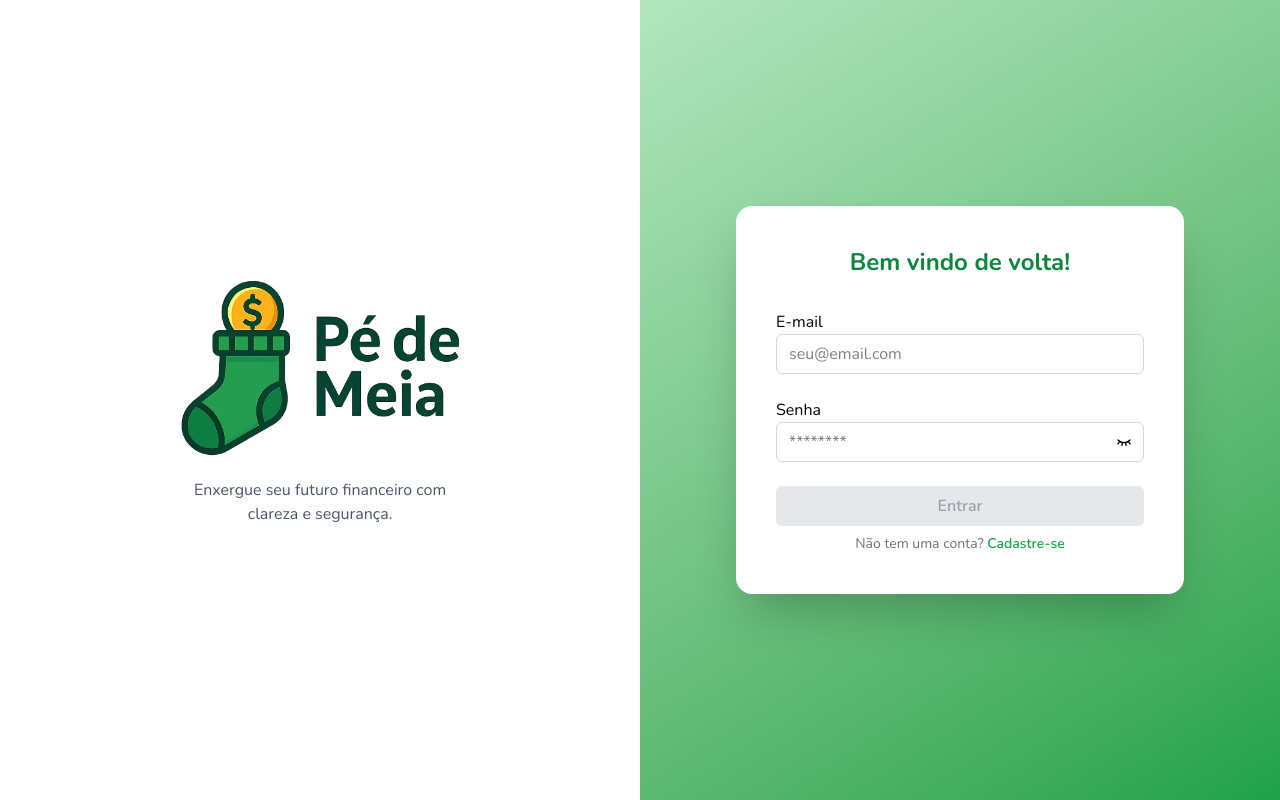
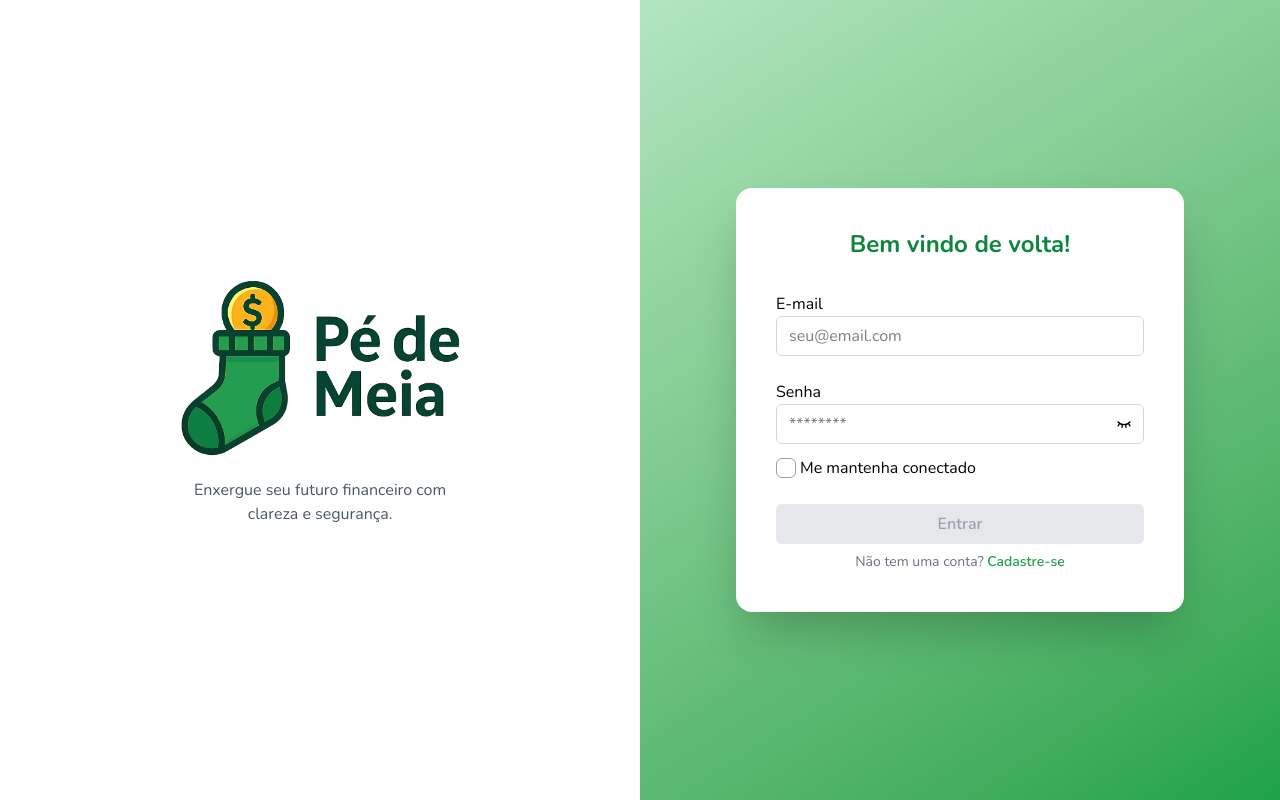
Before and after one commit to GuiPM001/pe-de-meia, a Next.js app: page /1/login in a window 1280 px wide. Built offline with nearby package versions, Linux system fonts and the light colour scheme.

Commit message:
add remember me in login page

```diff
--- a/app/[locale]/(public)/login/page.tsx
+++ b/app/[locale]/(public)/login/page.tsx
@@ -13,6 +13,7 @@ import { useProfile } from "@/app/context/ProfileContext";
 import { api } from "@/core/services/api";
 import { LoginResponse } from "@/core/types/LoginResponse";
 import { useTranslation } from "react-i18next";
+import Checkbox from "@/components/ui/checkbox";
 
 export default function Login() {
   const router = useRouter();
@@ -24,6 +25,7 @@ export default function Login() {
   const [form, setForm] = useState<LoginRequest>({
     email: "",
     password: "",
+    rememberMe: false,
   });
 
   const handleForm = (e: React.ChangeEvent<HTMLInputElement>) => {
@@ -46,9 +48,9 @@ export default function Login() {
 
       const response: LoginResponse = await api.post("/user/login", form);
 
-      document.cookie = `authToken=${
-        response.token
-      }; path=/; max-age=${3600}; Secure; SameSite=Strict`;
+      document.cookie = `authToken=${response.token}; path=/; max-age=${
+        form.rememberMe ? 160000000 : ""
+      }; Secure; SameSite=Strict`;
 
       setProfile(response.user);
       router.replace("/");
@@ -83,6 +85,8 @@ export default function Login() {
               value={form.email}
               onChange={handleForm}
             />
+
+            <div className="flex flex-col gap-3">
               <PasswordInput
                 label={t("login.password")}
                 placeholder="********"
@@ -91,6 +95,15 @@ export default function Login() {
                 value={form.password}
                 onChange={handleForm}
               />
+
+              <Checkbox
+                label={t("login.rememberMe")}
+                checked={form.rememberMe}
+                onChange={(e) =>
+                  setForm({ ...form, rememberMe: e.target.checked })
+                }
+              />
+            </div>
 
             <Button
               type="button"
--- a/components/ui/checkbox.tsx
+++ b/components/ui/checkbox.tsx
@@ -13,9 +13,9 @@ export default function Checkbox(props: CheckboxProps) {
     >
       <div className="relative">
         <input type="checkbox" className="sr-only" {...props} />
-        <div className="mr-2 flex h-[20px] w-[20px] items-center justify-center rounded-md border border-gray-400">
+        <div className="mr-1 flex h-[20px] w-[20px] items-center justify-center rounded-md border border-gray-400">
           <span
-            className={`h-[15px] w-[15px] rounded-sm ${
+            className={`h-[13.5px] w-[13.5px] rounded-sm ${
               props.checked ? "bg-primary" : "bg-transparent"
             }`}
           ></span>
--- a/core/types/LoginRequest.ts
+++ b/core/types/LoginRequest.ts
@@ -1,4 +1,5 @@
 export type LoginRequest = {
   email: string;
   password: string;
+  rememberMe: boolean;
 }
--- a/public/locales/en/translation.json
+++ b/public/locales/en/translation.json
@@ -50,6 +50,7 @@
     "email": "E-mail",
     "emailPlaceholder": "your@email.com",
     "password": "Password",
+    "rememberMe": "Remember me",
     "button": "Sign in",
     "register": "Don't have an account? ",
     "registerLink": "Register"
--- a/public/locales/pt/translation.json
+++ b/public/locales/pt/translation.json
@@ -50,6 +50,7 @@
     "email": "E-mail",
     "emailPlaceholder": "seu@email.com",
     "password": "Senha",
+    "rememberMe": "Me mantenha conectado",
     "button": "Entrar",
     "register": "Não tem uma conta? ",
     "registerLink": "Cadastre-se"
```
Lines whose indentation alone changed are shown as unchanged.
